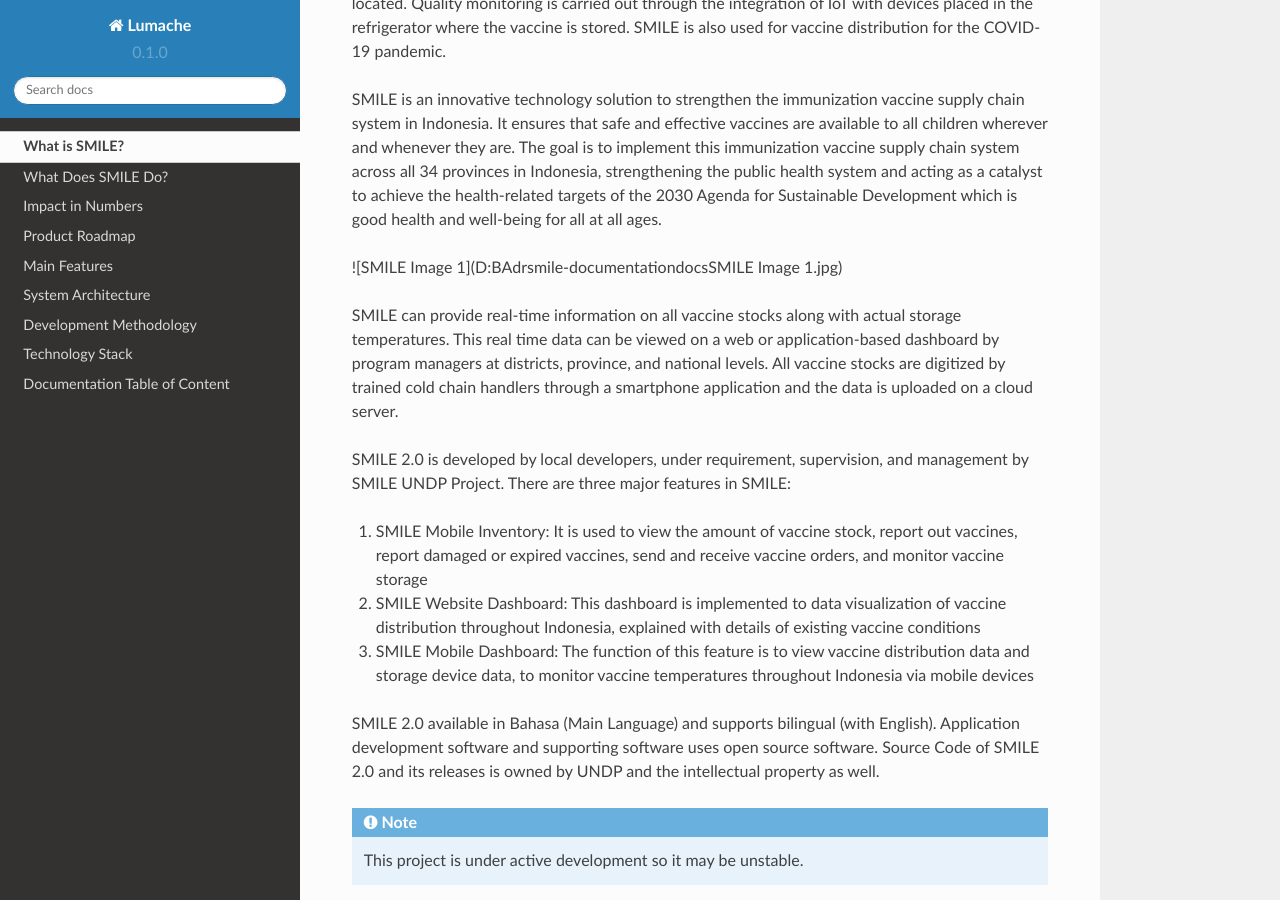
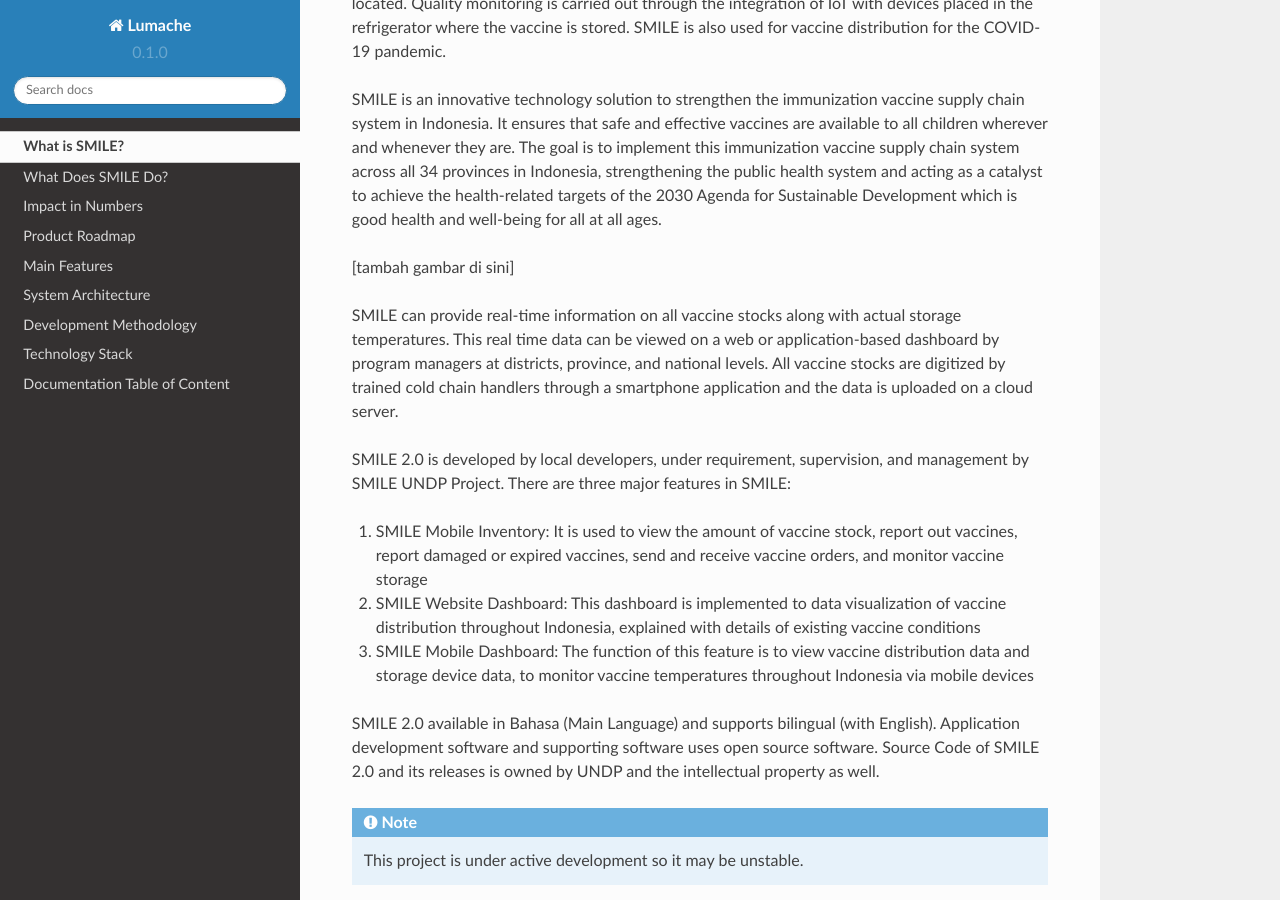
Before and after one commit to bigza/smile-documentation, a Sphinx documentation site: the page built from docs/source/what.rst, in a window 1280 px wide and 900 px high, scrolled down 576 px. Built offline with Sphinx 7.4.7 and the Read the Docs theme 2.0.0, drawn with Linux system fonts in a browser that asks for light colours.

Commit message:
roll back

```diff
--- a/docs/source/what.rst
+++ b/docs/source/what.rst
@@ -9,7 +9,7 @@ The Ministry of Health, supported by UNDP, has developed an information system t
 
 SMILE is an innovative technology solution to strengthen the immunization vaccine supply chain system in Indonesia. It ensures that safe and effective vaccines are available to all children wherever and whenever they are. The goal is to implement this immunization vaccine supply chain system across all 34 provinces in Indonesia, strengthening the public health system and acting as a catalyst to achieve the health-related targets of the 2030 Agenda for Sustainable Development which is good health and well-being for all at all ages.
 
-![SMILE Image 1](D:\BAdr\smile-documentation\docs\SMILE Image 1.jpg)
+[tambah gambar di sini]
 
 SMILE can provide real-time information on all vaccine stocks along with actual storage temperatures. This real time data can be viewed on a web or application-based dashboard by program managers at districts, province, and national levels. All vaccine stocks are digitized by trained cold chain handlers through a smartphone application and the data is uploaded on a cloud server.
 
```
